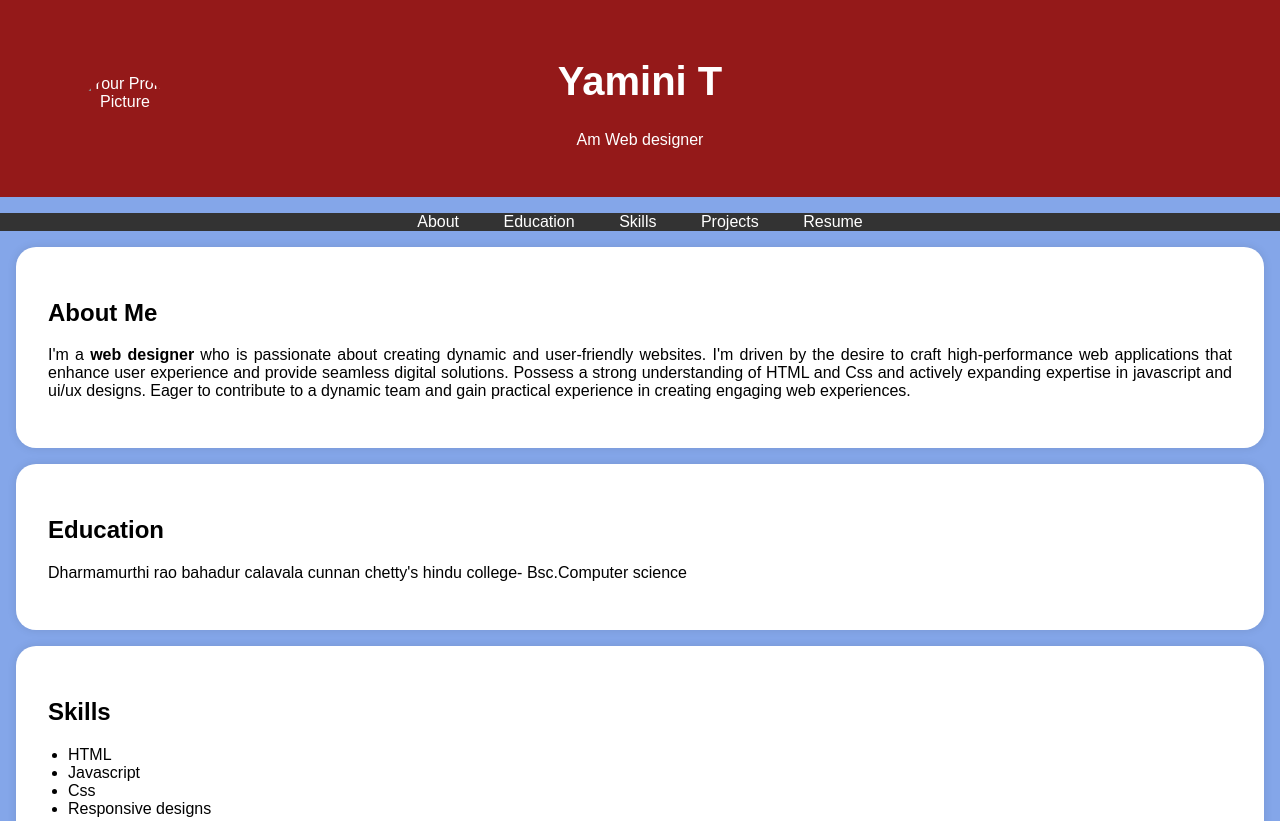
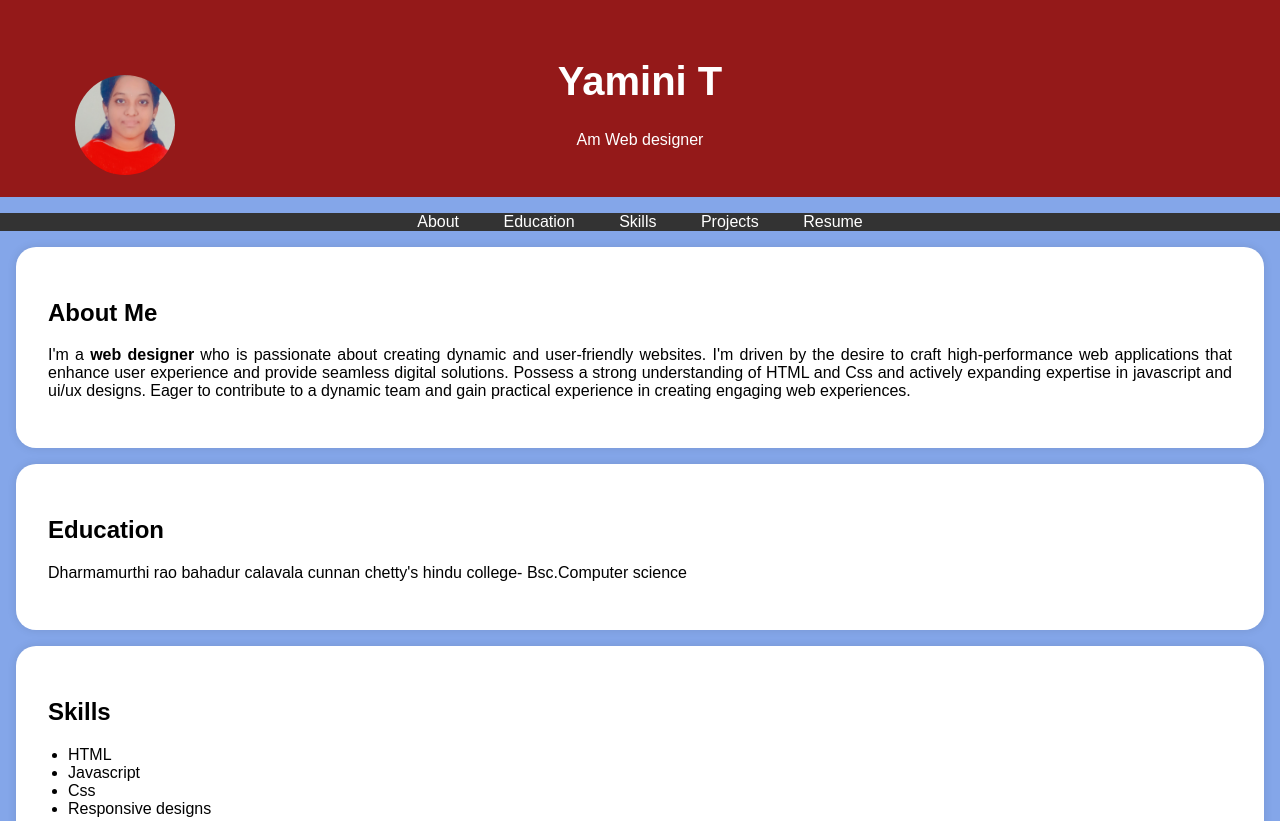
Before and after one commit to Yamini-T05/Digital-portfolio, a plain HTML site: page index.html in a window 1280 px wide. Shown: the top 821 px of the page. Drawn offline with Linux system fonts and the light colour scheme.

Commit message:
index.html

```diff
--- a/index.html
+++ b/index.html
@@ -95,7 +95,7 @@
     <header>
         <div class="header-content">
             <!-- Add your profile picture here -->
-            <img src="Internal storage/DCIM/Camera/yamini picture.jpg" alt="Your Profile Picture" class="profile-picture">
+            <img src="yamini picture.jpg" alt="Your Profile Picture" class="profile-picture">
             <h1>Yamini T</h1>
             <p>Am Web designer</p>
         </div>
```
